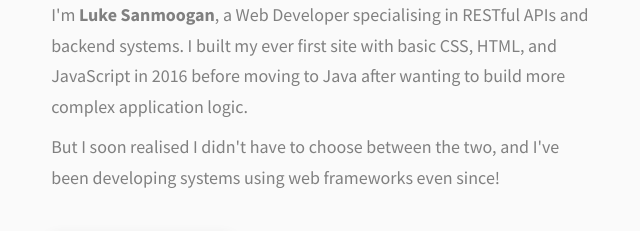
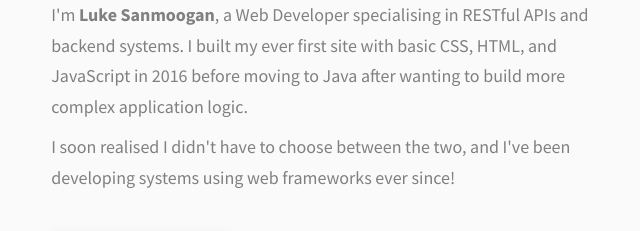
Before and after one commit to LS-kcl/ls-kcl.github.io, a website: page index.html in a window 1280 px wide. Shown: the part 1209-1440 px from the top of the page, 0-640 px from the left. Drawn offline with Linux system fonts and the light colour scheme.

Commit message:
fix: Correct misspelling

```diff
--- a/index.html
+++ b/index.html
@@ -138,8 +138,8 @@
 		and JavaScript in 2016 before moving to Java after wanting to build more complex application logic.
               </p>
               <p class="about__content-details-para">
-	        But I soon realised I didn't have to choose between the two, and I've been
-		developing systems using web frameworks even since!
+	        I soon realised I didn't have to choose between the two, and I've been
+		developing systems using web frameworks ever since!
               </p>
             </div>
             <a href="./#contact" class="btn btn--med btn--theme dynamicBgClr"
```
